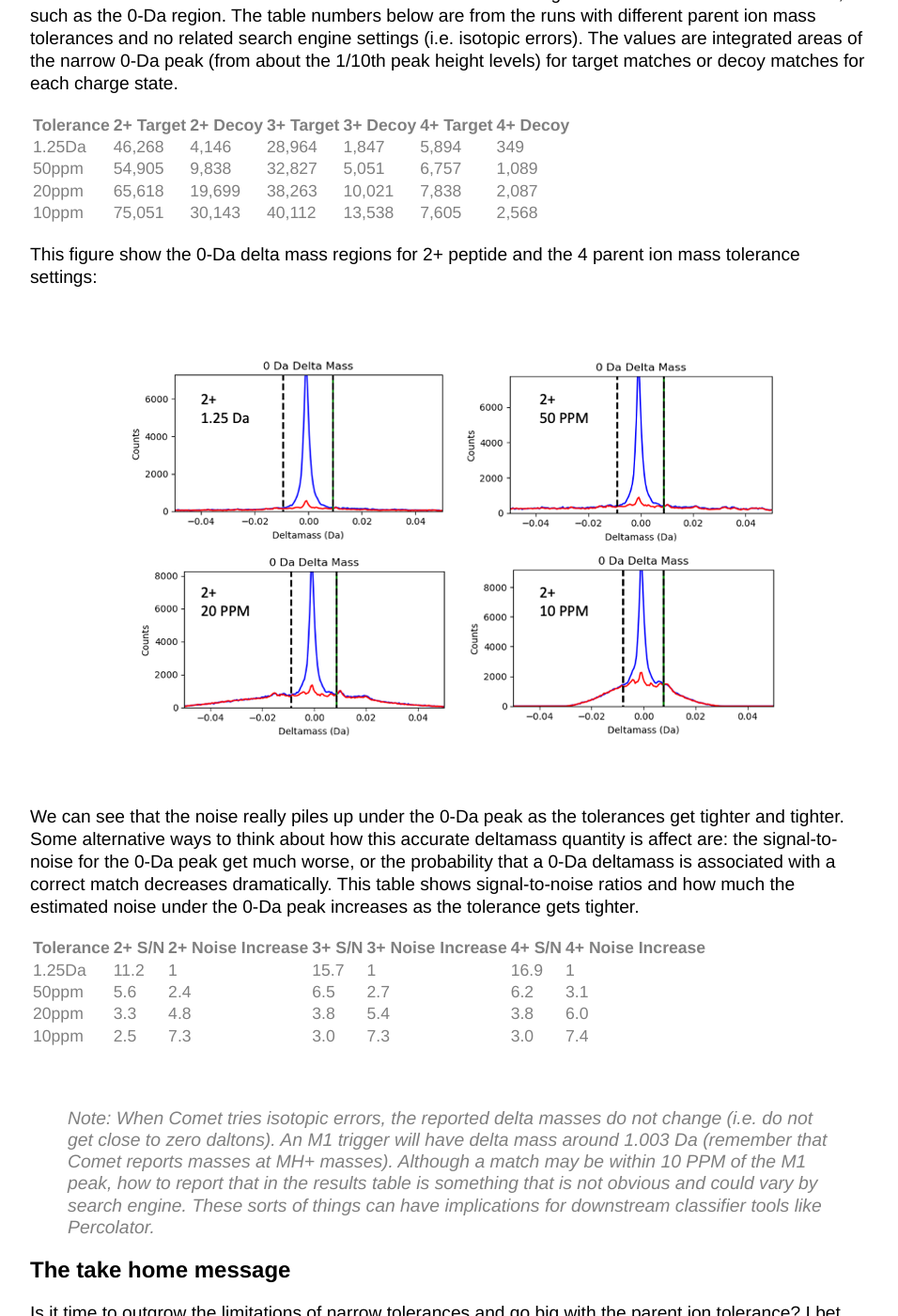
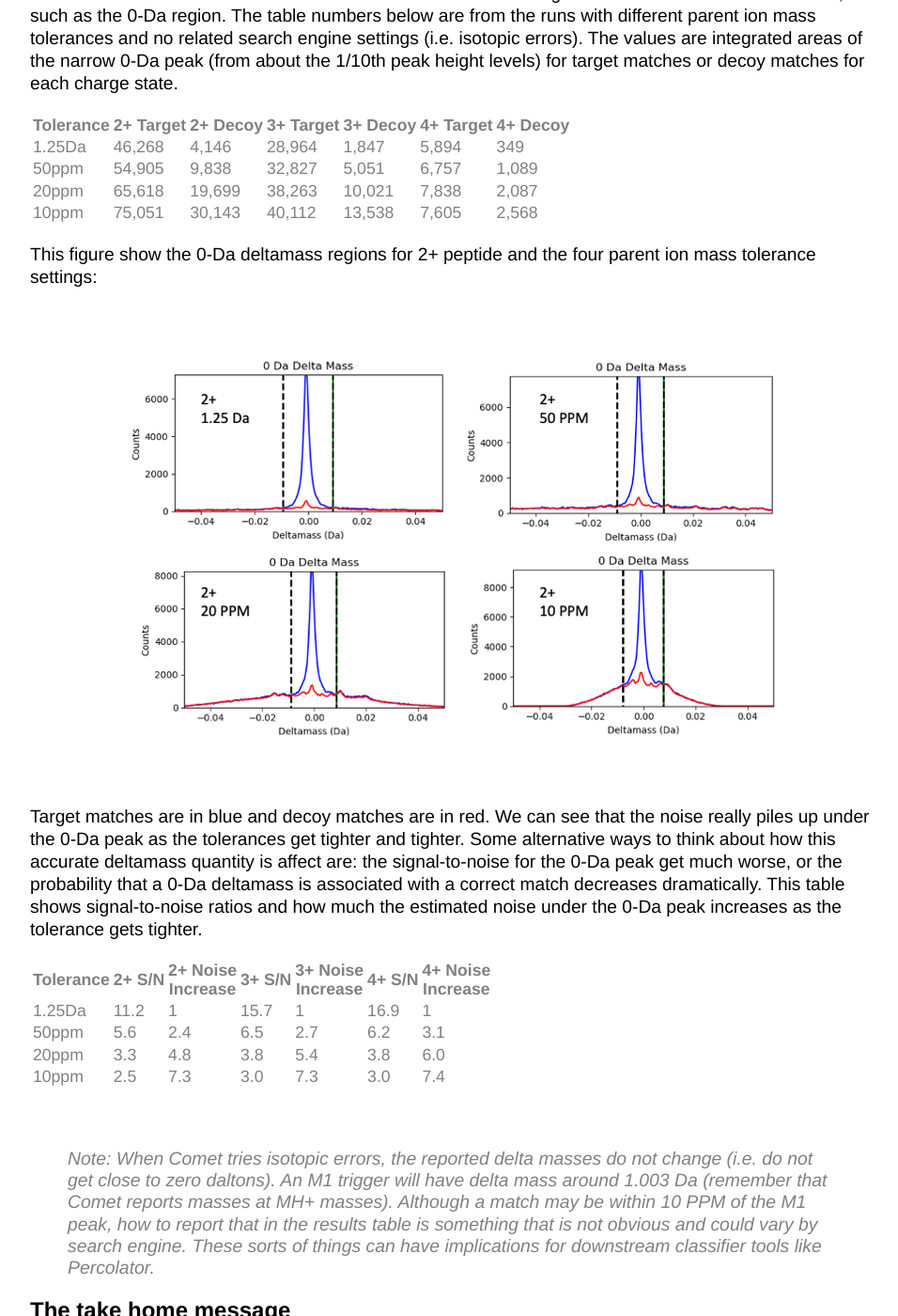
Before and after one commit to pwilmart/pwilmart.github.io, a Jekyll site: the page built from _posts/2021-04-22-Parent-ion-tolerance.md, in a window 1280 px wide and 1400 px high, scrolled down 5074 px. Shown: the whole window at 94% size, without its empty margins (160-1116 px from the left). Built offline with Jekyll 4.4.1, drawn with Linux system fonts in a browser that asks for light colours.

Commit message:
edits on parent ion tolerance blog

```diff
--- a/_posts/2021-04-22-Parent-ion-tolerance.md
+++ b/_posts/2021-04-22-Parent-ion-tolerance.md
@@ -114,13 +114,13 @@ When we have a wide parent ion mass tolerance, incorrect matches spread out over
   20ppm|65,618|19,699|38,263|10,021|7,838|2,087
   10ppm|75,051|30,143|40,112|13,538|7,605|2,568
 
-This figure show the 0-Da delta mass regions for 2+ peptide and the 4 parent ion mass tolerance settings:
+This figure show the 0-Da deltamass regions for 2+ peptide and the four parent ion mass tolerance settings:
 
 ![delta masses](https://pwilmart.github.io/images/composite_deltamass_figure.png)
 
-We can see that the noise really piles up under the 0-Da peak as the tolerances get tighter and tighter. Some alternative ways to think about how this accurate deltamass quantity is affect are: the signal-to-noise for the 0-Da peak get much worse, or the probability that a 0-Da deltamass is associated with a  correct match decreases dramatically. This table shows signal-to-noise ratios and how much the estimated noise under the 0-Da peak increases as the tolerance gets tighter.
+Target matches are in blue and decoy matches are in red. We can see that the noise really piles up under the 0-Da peak as the tolerances get tighter and tighter. Some alternative ways to think about how this accurate deltamass quantity is affect are: the signal-to-noise for the 0-Da peak get much worse, or the probability that a 0-Da deltamass is associated with a  correct match decreases dramatically. This table shows signal-to-noise ratios and how much the estimated noise under the 0-Da peak increases as the tolerance gets tighter.
 
-  Tolerance|2+ S/N|2+ Noise Increase|3+ S/N|3+ Noise Increase|4+ S/N|4+ Noise Increase
+  Tolerance|2+ S/N|2+ Noise <br>Increase|3+ S/N|3+ Noise <br>Increase|4+ S/N|4+ Noise <br>Increase
   ---|---|---|---|---|---|---
   1.25Da|11.2|1|15.7|1|16.9|1
   50ppm|5.6|2.4|6.5|2.7|6.2|3.1
```
